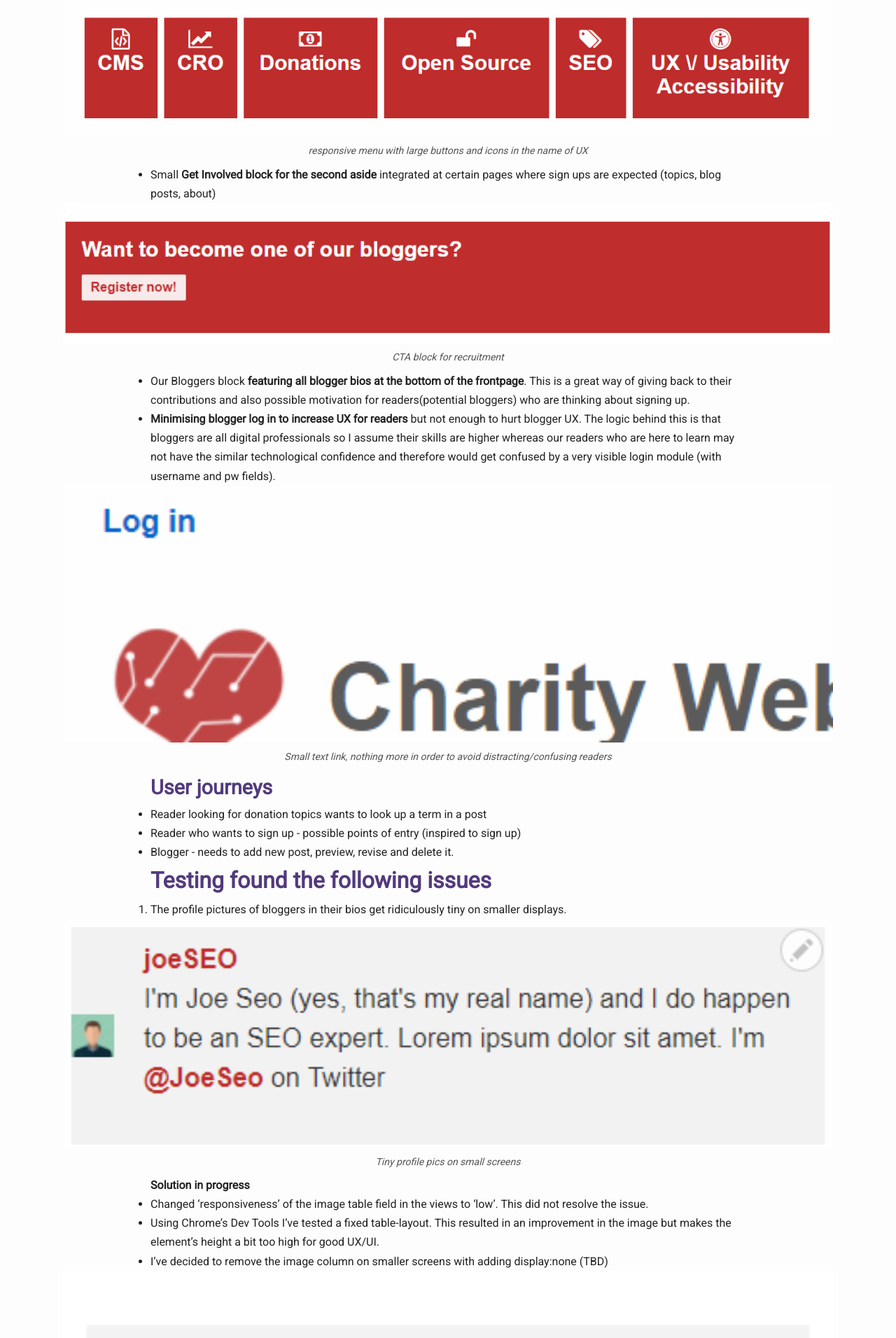
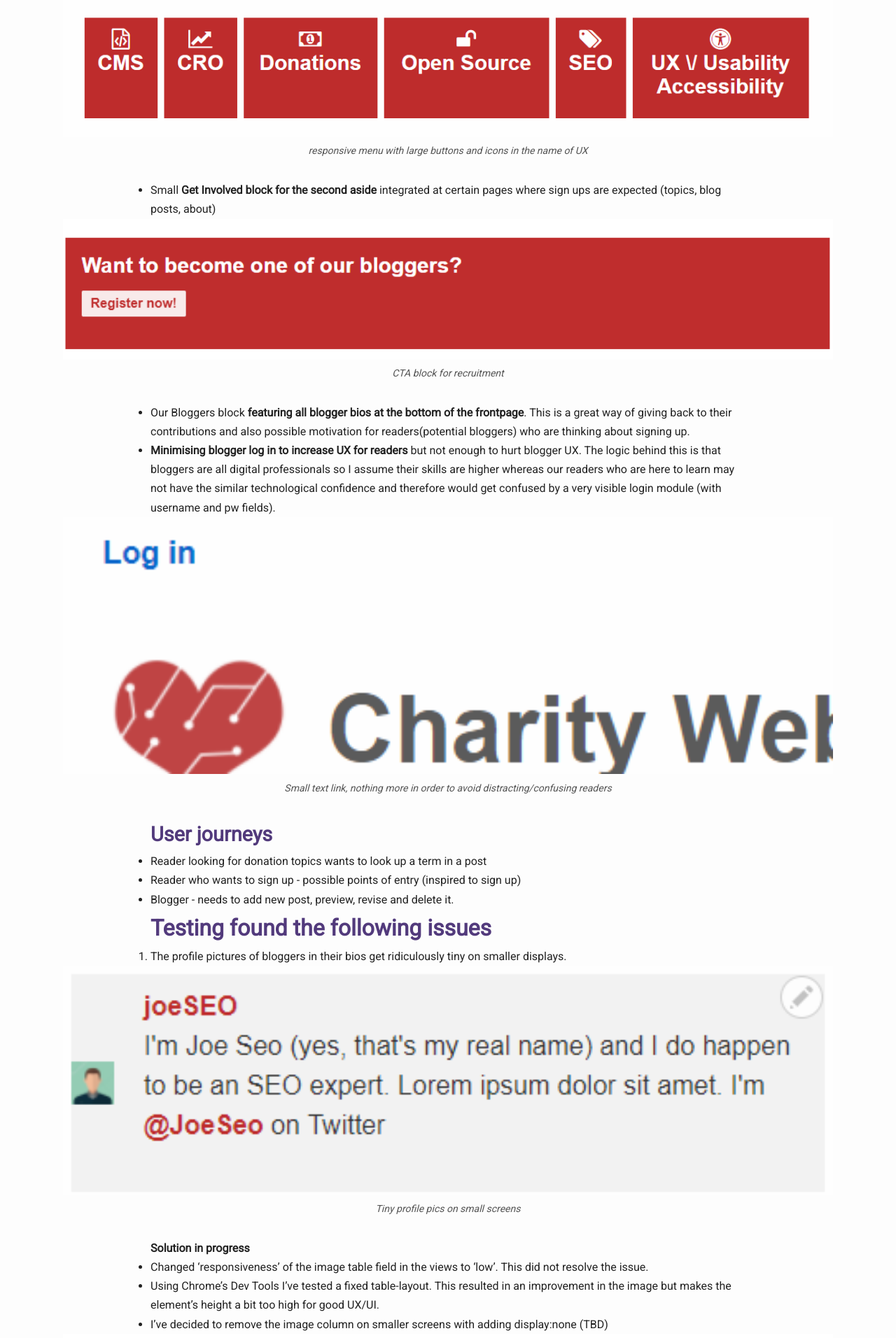
Before and after one commit to krisztin/krisztin.github.io, a Jekyll site: the page built from _posts/2018-01-26-bootcamp3.md, in a window 1280 px wide. Shown: the part 772-2684 px from the top of the page at 70% size. Built offline with Jekyll 4.4.1, drawn with Linux system fonts in a browser that asks for light colours; nearby versions of some CDN libraries.

Commit message:
larger spacing

```diff
--- a/_sass/minima/_base.scss
+++ b/_sass/minima/_base.scss
@@ -105,7 +105,7 @@ ol,
 dl,
 figure,
 %vertical-rhythm {
-  margin-bottom: $spacing-unit / 4;
+  margin-bottom: $spacing-unit;
 }
 
 h1,
```
